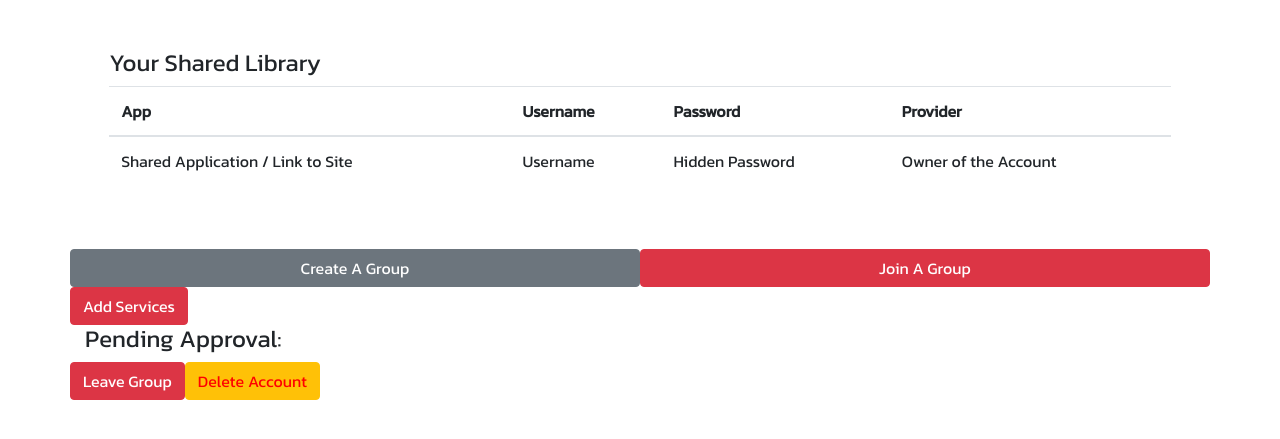
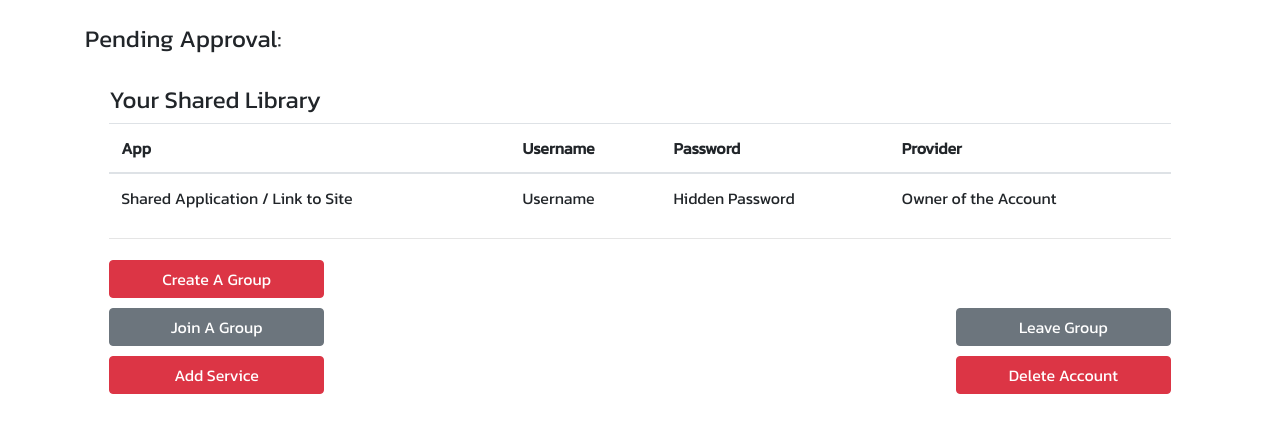
Before and after one commit to jn394/Project-2, a web app: file public/members.html in a window 1280 px wide. Shown: the part 71-510 px from the top of the page. Run offline with its HTML, style and script files only (its server is not run), Linux system fonts and the light colour scheme; some libraries are stand-ins or nearby versions.

Commit message:
members design finished

```diff
--- a/public/js/members.js
+++ b/public/js/members.js
@@ -350,7 +350,8 @@ $(document).on("click", "#leaveGroupBTN", leaveGroup);
 
     //Hides the div
     $("#pending" + $(this).attr("class")[0]).hide();
-    console.log("You have approved " + $(this).attr("data-name") + "!!!");
+    console.log("You have approved " + $(this).attr("data-name") + "!!!")
+    .then(window.location.replace("/members"));
   });
 
   function updateRequest(request) {
--- a/public/members.html
+++ b/public/members.html
@@ -29,7 +29,14 @@
   <br>
 
 
-
+  <div class="container">
+    <!-- Pending Requests -->
+    <div>
+      <h4>Pending Approval:</h4>
+      <div id="pendingReq"></div>
+    </div>
+    <!-- End Pending Requests -->
+  </div>
 
   <!-- --------------------------------------------------------------------------------------------------------------------------- -->
   <!-- Application Data Table - "The Dash" -->
@@ -67,29 +74,69 @@
             <td id="sharerSpot"> Owner of the Account</td>
 
         </tbody>
+
         <!-- End table -->
       </table>
+      <hr>
+      <div class="row">
+        <div class=" col-md-6">
+          <!-- Create group Button  -->
+          <button type="button" id="createGroupBTN" class="btn col-5 btn-danger tableButton" data-toggle="modal"
+            data-target="#signInModal">
+            Create A Group
+          </button>
         </div>
       </div>
+
+
+      <div class="row">
+        <div class=" col-md-6">
+          <!-- Button trigger modal -->
+          <button id="joinGroupBTN" type="button" class="btn col-5 btn-secondary tableButton" data-toggle="modal"
+            data-target="#groupSearch-Modal">
+            Join A Group
+          </button>
+        </div>
+
+        <div class=" col-md-6">
+          <!-- Leave Group BUTTON  -->
+          <button type="button" id="leaveGroupBTN" class="btn btn-secondary col-5 float-right tableButton"><a href="#signup"></a>
+            Leave Group
+          </button>
+        </div>
+      </div>
+      <div class="row">
+        <div class=" col-md-6">
+          <!-- Start Adding Services -->
+          <!-- Button trigger modal -->
+          <button id="AddServiceBTN" type="button" class="btn col-5  btn-danger tableButton" data-toggle="modal"
+            data-target="#AddService-Modal">
+            Add Service
+          </button>
+        </div>
+
+        <div class=" col-md-6">
+
+          <!-- Delete Account BUTTON  -->
+          <button type="button" id="deleteUserBTN" class="btn col-5 float-right btn-danger tableButton"><a href="#signup"></a>
+            Delete Account
+          </button>
+        </div>
+      </div>
+    </div>
+
+  </div>
+
+
+
+
 
   <div>
     <br><br>
   </div>
 
   <!-- --------------------------------------------------------------------------------------------------------------------------- -->
-  <div class="container">
-    <!-- Create group Button  -->
-    <div class="row groupRow">
-      <button type="button" id="createGroupBTN" class="btn col-6 btn-secondary" data-toggle="modal" data-target="#signInModal">
-        Create A Group
-      </button>
 
-      <!-- Button trigger modal -->
-      <button id="joinGroupBTN" type="button" class="btn col-6  btn-danger" data-toggle="modal" data-target="#groupSearch-Modal">
-        Join A Group
-      </button>
-    </div>
-  </div>
   <!-- START SIGN IN MODAL -->
 
 
@@ -173,12 +220,7 @@
   <!-- --------------------------------------------------------------------------------------------------------------------------- -->
 
   <div class="container">
-    <!-- Start Adding Services -->
-    <div class="row">
-      <!-- Button trigger modal -->
-      <button id="AddServiceBTN" type="button" class="btn btn-danger" data-toggle="modal" data-target="#AddService-Modal">
-        Add Services
-      </button>
+
   </div>
   </div>
   <!-- Modal -->
@@ -231,33 +273,7 @@
   <!-- End Adding Services -->
 
   <!-- --------------------------------------------------------------------------------------------------------------------------- -->
-<div class ="container">
-  <!-- Pending Requests -->
-  <div>
-    <h4>Pending Approval:</h4>
-    <div id="pendingReq"></div>
-  </div>
-  <!-- End Pending Requests -->
-</div>
 
-
-
-
-
-
-<div class = "container">
-  <!-- Leave Group BUTTON  -->
-  <div class="row">
-    <button type="button" id="leaveGroupBTN" class="btn btn-danger"><a href="#signup"></a>
-      Leave Group
-    </button>
-
-    <!-- Delete Account BUTTON  -->
-    <button type="button" id="deleteUserBTN" class="btn btn-warning" style='cursor:pointer;color:red'><a href="#signup"></a>
-      Delete Account
-    </button>
-  </div>
-</div>
 
   <script src="https://cdnjs.cloudflare.com/ajax/libs/jquery/3.2.1/jquery.min.js"></script>
   <script src="https://cdnjs.cloudflare.com/ajax/libs/popper.js/1.14.3/umd/popper.min.js" integrity="sha384-ZMP7rVo3mIykV+2+9J3UJ46jBk0WLaUAdn689aCwoqbBJiSnjAK/l8WvCWPIPm49"
--- a/public/stylesheets/dashSheet.css
+++ b/public/stylesheets/dashSheet.css
@@ -144,29 +113,23 @@ nav {
 }
 
 
-/* GROUP Row */
-.groupRow {
+/* Table */
+.tableButton {
+  margin: 5px 0;
+}
+.table-responsive-sm {
+  /* border: 5px solid #212529; */
 
 }
-
 /* Buttons */
 /* Create Group */
 #createGroupBTN {
-  /* margin-bottom: 20px;  */
+  /* margin-right: auto; */
 }
 
+/* Add Service */
 
-/* Join Group */
-
-/* #joinGroupBTN {
-  margin: 0 0 0 20px;
-} */
-/* Leave Group */
-/* #leaveGroupBTN {
-  margin: 20px;
+#AddServiceBTN{
+  /* width: 100%;
+  margin-top: 10px; */
 }
-
-/* Delete User */
-/* #deleteUserBTN {
-  margin: 20px;
-} */
```
Also changed, not shown: other parts of public/stylesheets/dashSheet.css (+7 -38 lines). Lines whose indentation alone changed are shown as unchanged.
